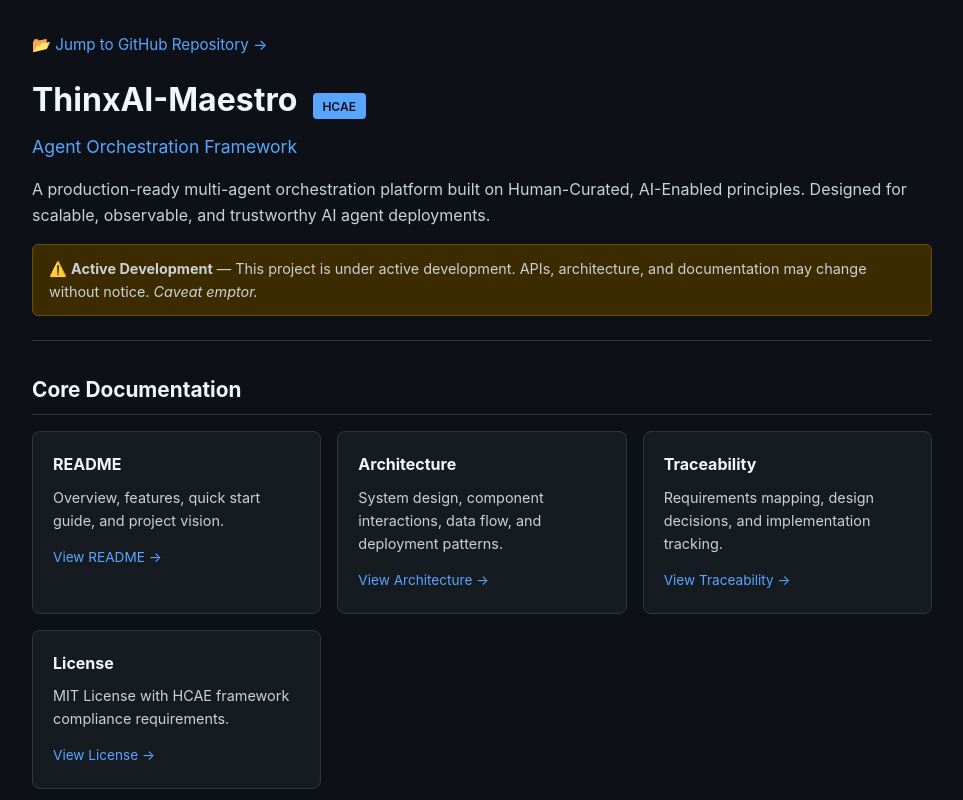
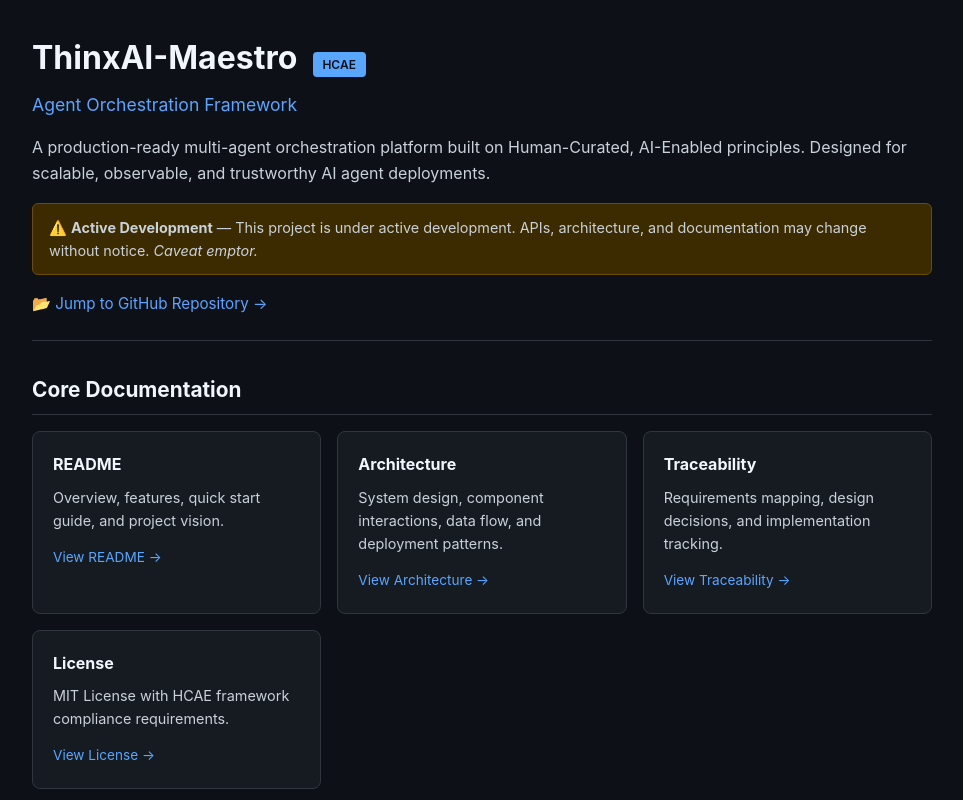
Before and after one commit to jdlongmire/thinxai.net, a plain HTML site: page ThinxAI-Maestro/index.html in a window 1280 px wide. Shown: the top 800 px of the page, without its empty margins (158-1121 px from the left). Drawn offline with Linux system fonts and the light colour scheme.

Commit message:
Move repo link below intro section

```diff
--- a/ThinxAI-Maestro/index.html
+++ b/ThinxAI-Maestro/index.html
@@ -69,11 +69,6 @@
 <body>
     <div class="container">
         <header>
-            <p style="margin-bottom: 1rem;">
-                <a href="https://github.com/jdlongmire/thinxai.net/tree/main/ThinxAI-Maestro" style="color: var(--accent); text-decoration: none; font-size: 0.95rem;">
-                    📂 Jump to GitHub Repository →
-                </a>
-            </p>
             <h1>ThinxAI-Maestro <span class="badge">HCAE</span></h1>
             <p class="tagline">Agent Orchestration Framework</p>
             <p class="description">
@@ -82,6 +77,11 @@
             </p>
             <p style="margin-top: 1rem; padding: 0.75rem 1rem; background: #3d2b00; border: 1px solid #6b4d00; border-radius: 6px; font-size: 0.9rem;">
                 ⚠️ <strong>Active Development</strong> — This project is under active development. APIs, architecture, and documentation may change without notice. <em>Caveat emptor.</em>
+            </p>
+            <p style="margin-top: 1rem;">
+                <a href="https://github.com/jdlongmire/thinxai.net/tree/main/ThinxAI-Maestro" style="color: var(--accent); text-decoration: none; font-size: 0.95rem;">
+                    📂 Jump to GitHub Repository →
+                </a>
             </p>
         </header>
 
```
